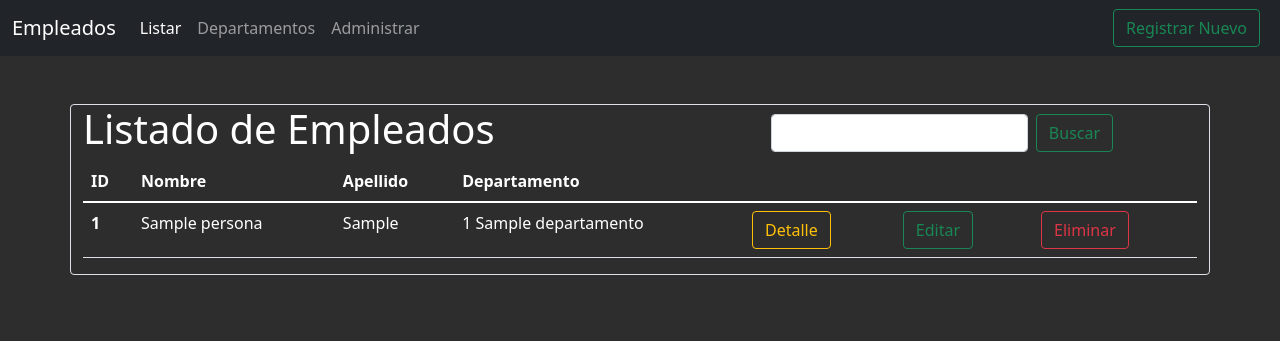
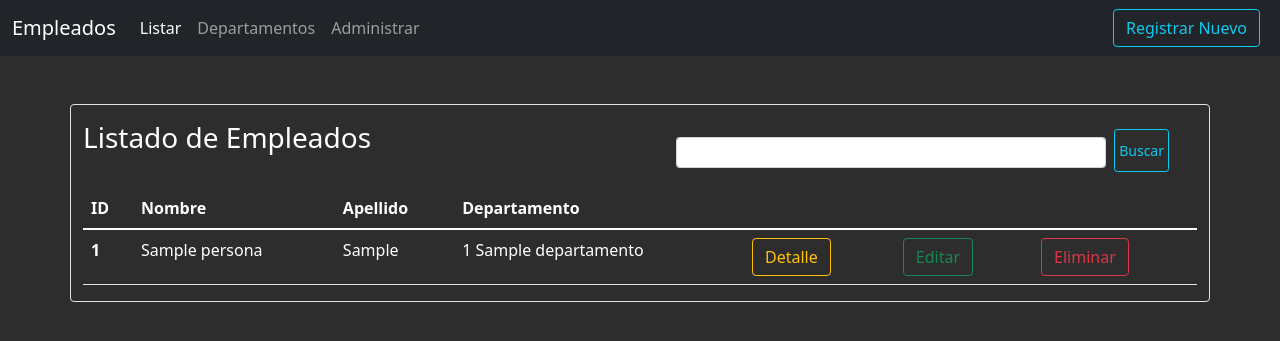
Before and after one commit to vanemanza/Empleados, a Django app: page /personas/lista_empleados/ in a window 1280 px wide. Shown: the top 341 px of the page. Run offline with Django 3.2, Linux system fonts and the light colour scheme; tables that the repository leaves empty hold one stand-in row (values such as "Sample post").

Commit message:
arreglar estilos para pagination y boton search

```diff
--- a/ProyectoPrincipal/personas/templates/base.html
+++ b/ProyectoPrincipal/personas/templates/base.html
@@ -14,7 +14,7 @@
     <!--Navbar-->
         <nav class="navbar navbar-expand-lg navbar-dark bg-dark">
             <div class="container-fluid">
-              <a class="navbar-brand" href="{% url 'personas_app:home' %}">Empleados</a>
+              <a class="navbar-brand" href="{% url 'personas_app:home' %}" >Empleados</a>
               <button class="navbar-toggler" type="button" data-bs-toggle="collapse" data-bs-target="#navbarSupportedContent" aria-controls="navbarSupportedContent" aria-expanded="false" aria-label="Toggle navigation">
                 <span class="navbar-toggler-icon"></span>
               </button>
@@ -32,7 +32,7 @@
                 </ul>
                 <div class="d-grid gap-2 d-md-flex justify-content-md-end">
                   <li class="nav-item">
-                    <a class="btn btn-outline-success me-2" href="{% url 'personas_app:registrar_empleado' %}">Registrar Nuevo</a>
+                    <a class="btn btn-outline-info me-2" href="{% url 'personas_app:registrar_empleado' %}">Registrar Nuevo</a>
                   </li>
 
                 </div>
--- a/ProyectoPrincipal/personas/templates/personas/lista_empleados.html
+++ b/ProyectoPrincipal/personas/templates/personas/lista_empleados.html
@@ -4,19 +4,20 @@
 
 {% block content %}
 <div class="row">
-<div class="col">
-    <h1 >Listado de Empleados</h1>
- </div>
-    <nav class="navbar  col-5">
-      <div class="container-fluid">
-        <form class="d-flex" role="search" method="GET">{% csrf_token %}
-          <input class="form-control me-2" id="kword" name="kword" type="search" placeholder="" aria-label="Search">
-          <button class="btn btn-outline-success" type="submit">Buscar</button>
-        </form>
-      </div>
-    </nav>
+
+  <h3 class="col pt-3" >Listado de Empleados</h3>
+
+  <nav class="col p-3">
+    <div class="container-fluid">
+      <form class="d-flex" role="search" method="GET">{% csrf_token %}
+        <input class="form-control form-control-sm me-2 mt-3 mb-1" style="height:100%" type="text" id="kword" name="kword" type="search" placeholder="" aria-label="Search">
+        <button class="btn btn-outline-info mt-2 btn-sm p-1" type="submit">Buscar</button>
+      </form>
+    </div>
+  </nav>
 
 </div>
+
 
 <!-- * usando en la Listview el atributo "context_object_name"
 
@@ -30,7 +31,7 @@
     sobre los que está operando la vista. -->
 
 
-{% if is_paginated %}
+<!-- {% if is_paginated %}
 
 
     {% if page_obj.has_previous %}
@@ -54,7 +55,7 @@
 
 
 
-{% endif %}
+{% endif %} -->
 
 <table class="table" style="color:white">
     <thead>
@@ -83,5 +84,27 @@
 
     </tbody>
   </table>
+  {% if is_paginated %}
+  <nav aria-label="Page navigation example">
+    <ul class="pagination justify-content-end">
+      {% if page_obj.has_previous %}
+      <li class="page-item">
+        <a class="page-link">Anterior</a>
+      </li>
+      {% endif %}
+      {% for i in paginator.page_range  %}
 
+      <li class="page-item">
+        <a class="page-link" href="?page={{i}}">{{i}}</a>
+      </li>
+
+      {% endfor %}
+      {% if page_obj.has_next %}
+      <li class="page-item">
+        <a class="page-link" href="?page={{page_obj.next_page_number}}">Siguiente</a>
+      </li>
+      {% endif %}
+    </ul>
+  </nav>
+    {% endif %}
   {% endblock %}
--- a/ProyectoPrincipal/personas/views.py
+++ b/ProyectoPrincipal/personas/views.py
@@ -24,7 +24,7 @@ class HomeListView(TemplateView):
 class EmpleadosListView(ListView):
     template_name = "personas/lista_empleados.html" #es la ruta donde está el archivo html con el q vamos a trabajar
     #queryset = Persona.objects.all().order_by('apellido')
-    paginate_by = 15 # para optimizar la consulta y q no sea tan pesada, internamente tiene el parametro page=
+    paginate_by = 7 # para optimizar la consulta y q no sea tan pesada, internamente tiene el parametro page=
     ordering = 'apellido'
     model = Persona #listView requiere un modelo
     context_object_name = 'lista' #nombre del objeto a traves del cual accedo en html -> {{lista}}
```
